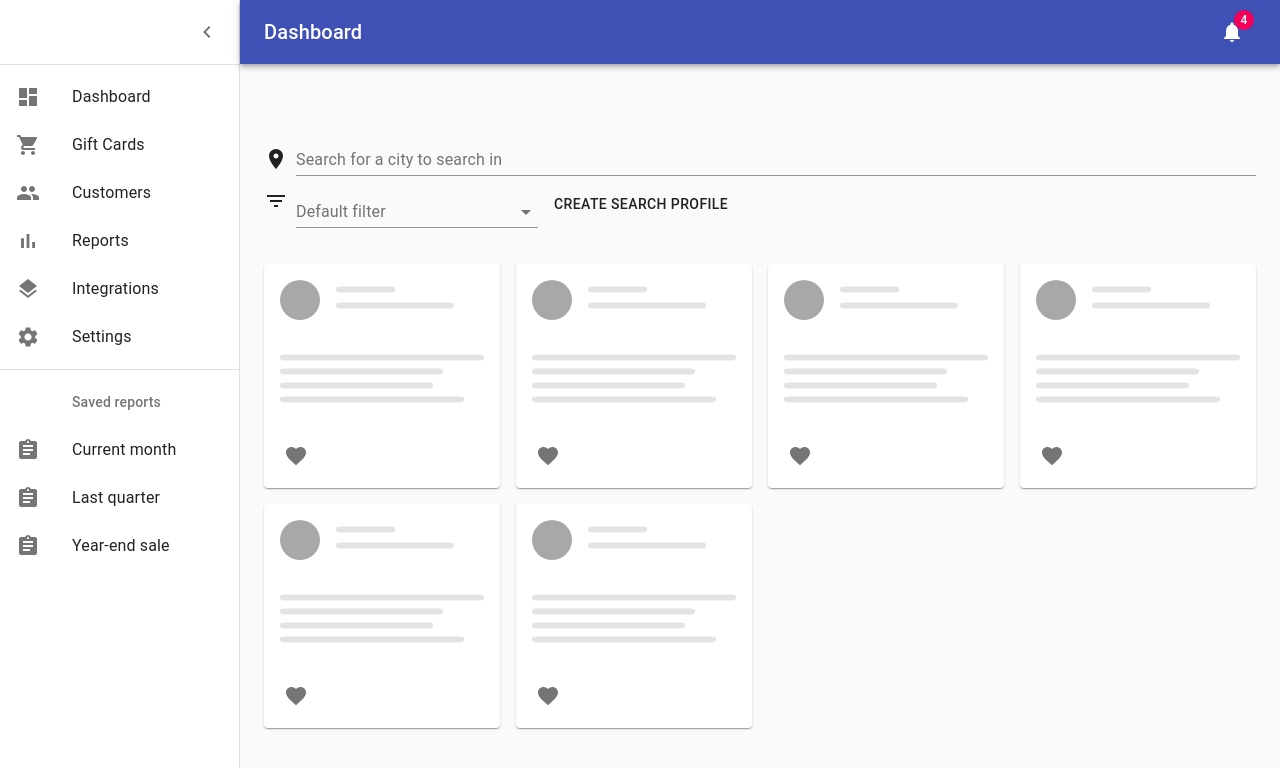
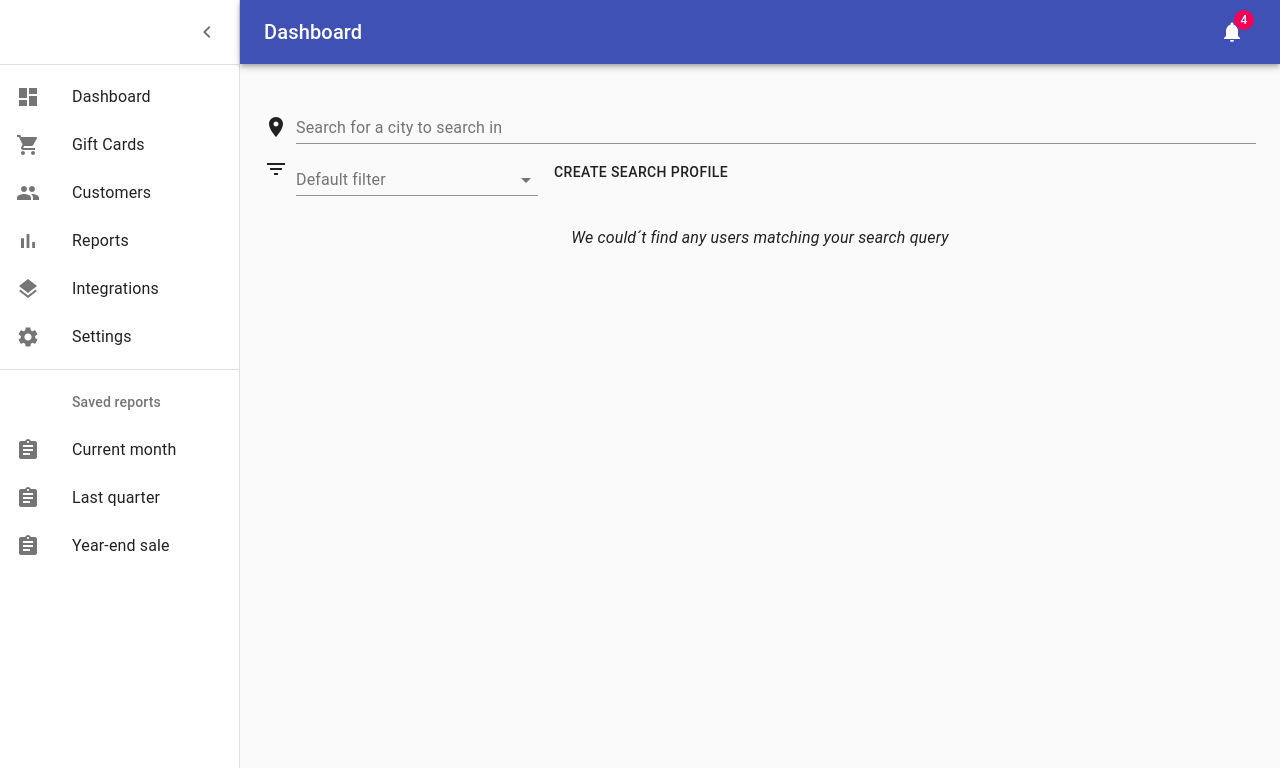
Before and after one commit to Pros0/hopl, a Next.js app in the folder app/: page /search in a window 1280 px wide. Shown: the top 768 px of the page. Built offline with nearby package versions, Linux system fonts and the light colour scheme.

Commit message:
adding search result cases

```diff
--- a/app/components/SearchPage/messages.js
+++ b/app/components/SearchPage/messages.js
@@ -12,5 +12,9 @@ export default defineMessages({
   searchProfileSelectPlaceholder: {
     id: 'search.profile.select',
     defaultMessage: 'Default filter'
+  },
+  noSearchResults: {
+    id: 'search.results.nousersfound',
+    defaultMessage: 'We could´t find any users matching your search query'
   }
 });
--- a/app/components/SearchPage/searchResult.js
+++ b/app/components/SearchPage/searchResult.js
@@ -1,8 +1,10 @@
 import React from 'react';
+import { bool, array } from 'prop-types';
 import { Skeleton } from '@material-ui/lab';
-import { SearchResultWrapper } from './styled';
+import { useIntl } from 'react-intl';
+import { SearchResultWrapper, SearchResultText } from './styled';
 import SearchResultItem from './searchResultItem';
-
+import messages from './messages';
 
 const LoadingSearchResults = () => {
   return [...Array(6).keys()].map(key => <SearchResultItem
@@ -18,10 +20,34 @@ const LoadingSearchResults = () => {
     />)
 }
 
-const SearchResult = () => {
+const SearchResult = ({ isLoading, searchResults }) => {
+  const { formatMessage } = useIntl();
   return <SearchResultWrapper>
-      <LoadingSearchResults />
+      {isLoading ? <LoadingSearchResults /> : <>
+        {searchResults.length ? <>
+          {searchResults.map(user => <SearchResultItem
+            name={user.name}
+            infoText={user.info}
+            avatar={user.name[0]}
+          />)}
+        </> : <>
+          <SearchResultText>
+            {formatMessage(messages.noSearchResults)}
+          </SearchResultText>
+        </>
+      }
+      </>}
     </SearchResultWrapper>
 }
 
+SearchResult.propTypes = {
+  isLoading: bool,
+  searchResults: array
+}
+
+SearchResult.defaultProps = {
+  isLoading: false,
+  searchResults: []
+}
+
 export default SearchResult;
--- a/app/components/SearchPage/styled.js
+++ b/app/components/SearchPage/styled.js
@@ -1,12 +1,18 @@
 import styled, { css } from 'styled-components';
-import { Grid } from '@material-ui/core';
+import { Grid, Typography } from '@material-ui/core';
 
 export const FlexGrowGrid = styled(Grid)`
   flex-grow: 1;
 `;
 
 export const SearchFieldWrapper = styled.div`
-  margin: ${({ theme }) => css`${theme.spacing(4)}px 0`};
+  margin-bottom: ${({ theme }) => css`${theme.spacing(4)}px`};
+`;
+
+export const SearchResultText = styled(Typography).attrs({ variant: "subtitle1" })`
+  font-style: italic;
+  text-align: center;
+  width: 100%;
 `;
 
 export const SearchResultWrapper = styled(Grid).attrs({ spacing: 2, container: true })`
```
